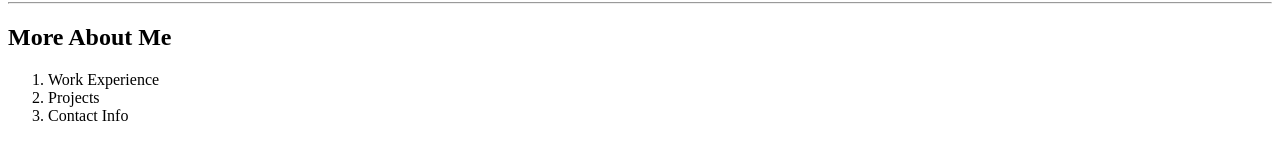
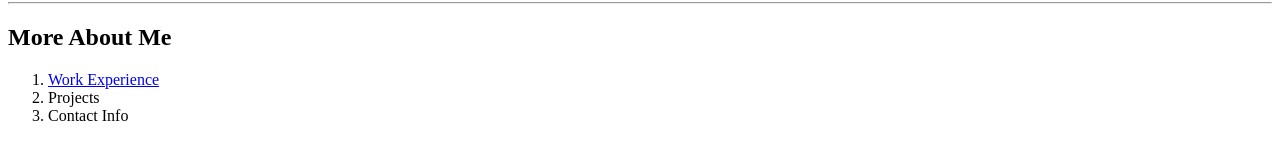
Before and after one commit to JackEstes06/portfolio, a plain HTML site: page index.html in a window 1280 px wide. Shown: the part 136-296 px from the top of the page. Drawn offline with Linux system fonts and the light colour scheme.

Commit message:
Updated files

```diff
--- a/index.html
+++ b/index.html
@@ -16,7 +16,7 @@
 
     <h2>More About Me</h2>
     <ol>
-      <li>Work Experience</li>
+      <li><a href='workexperience.html'>Work Experience</a></li>
       <li>Projects</li>
       <li>Contact Info</li>
     </ol>
```
